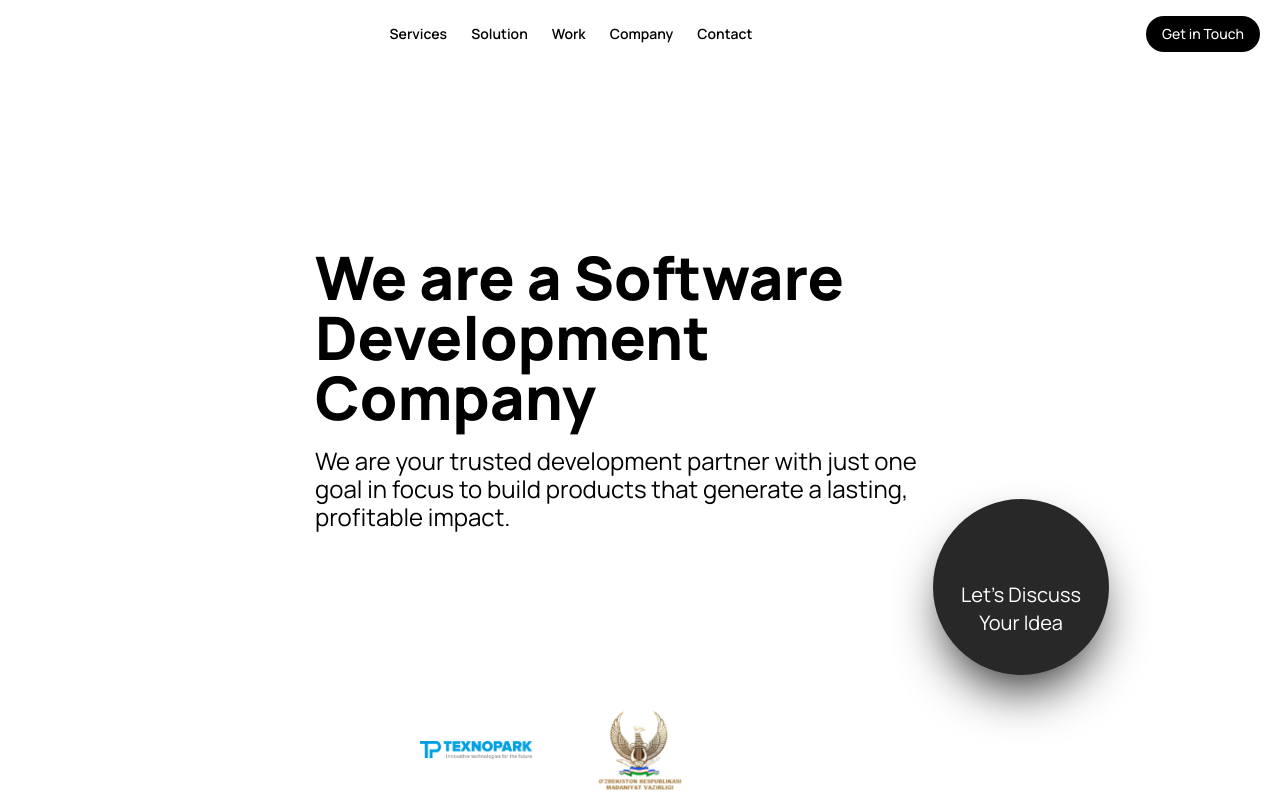
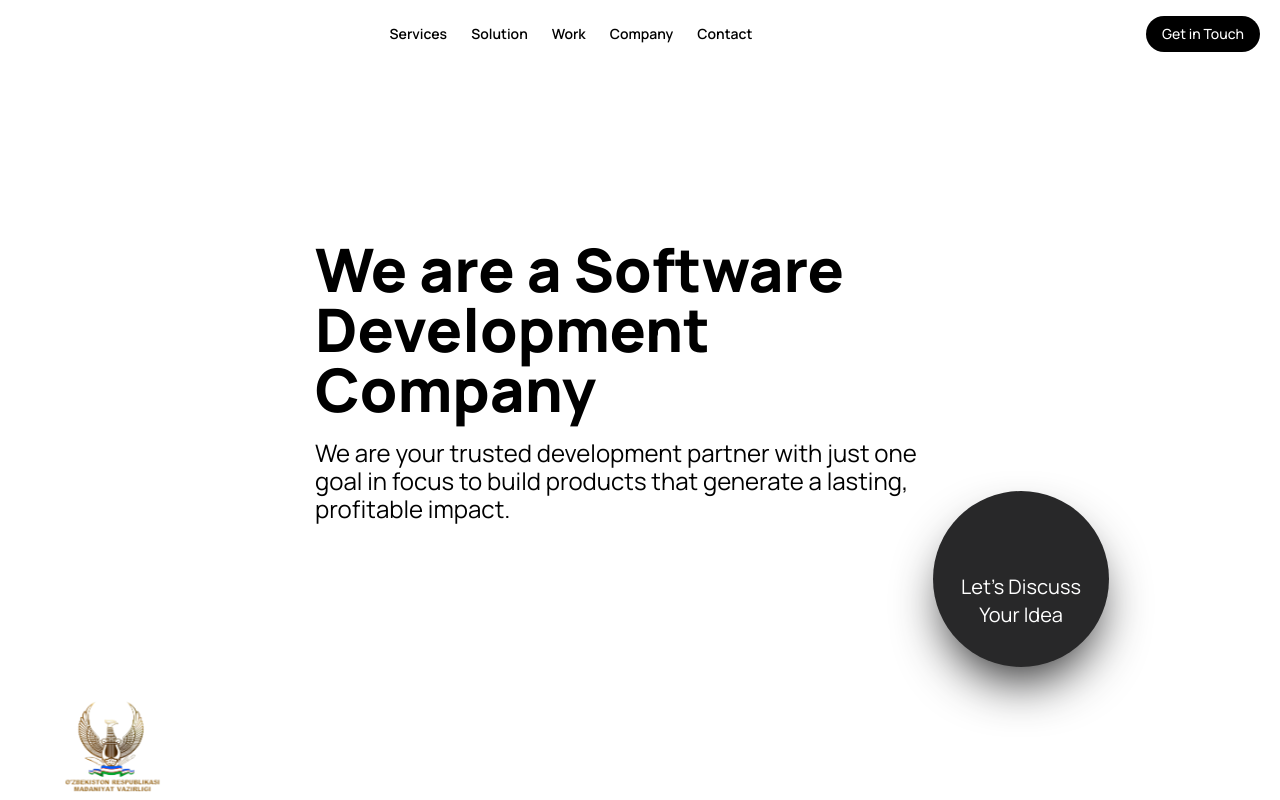
Before and after one commit to llcjustix/justix, a Next.js app: page / in a window 1280 px wide. Built offline with nearby package versions, Linux system fonts and the light colour scheme; some icons are missing.

Commit message:
changes in clients slider

```diff
--- a/components/clients-slider/clients-slider.tsx
+++ b/components/clients-slider/clients-slider.tsx
@@ -1,41 +1,24 @@
 "use client";
 
 import { clientsDatabase } from "@/database/clients";
-import { Swiper, SwiperSlide } from "swiper/react";
-import { Autoplay } from "swiper/modules";
 import Image from "next/image";
 import "swiper/css";
 
 const ClientsSlider = () => (
-  <div className="h-[90px] w-full">
-    <Swiper
-      loop
-      grabCursor
-      freeMode
-      centeredSlides
-      slidesPerView="auto"
-      spaceBetween={52}
-      speed={5000}
-      autoplay={{
-        delay: 1,
-        disableOnInteraction: false,
-      }}
-      modules={[Autoplay]}
-      className="w-full"
-    >
+  <div className="w-full py-2 px-2 relative overflow-hidden">
+    <div className="animate-infinite-slider flex gap-14 w-fit">
       {clientsDatabase.map((client) => (
-        <SwiperSlide key={client.name} className="!w-fit">
-          <div className="relative h-20 w-28">
-            <Image
-              fill
-              src={client.img}
-              alt={client.name}
-              className="object-contain object-center"
-            />
-          </div>
-        </SwiperSlide>
+        <div key={client.name} className="slide flex items-center justify-center">
+          <Image
+            src={client.img}
+            alt={client.name}
+            className="object-contain object-center max-h-[91px] max-w-[120px]"
+            width={120}
+            height={91}
+          />
+        </div>
       ))}
-    </Swiper>
+    </div>
   </div>
 );
 
--- a/tailwind.config.js
+++ b/tailwind.config.js
@@ -8,14 +8,16 @@ module.exports = {
   ],
   theme: {
     extend: {
+      keyframes: {
+        infiniteSlider: {
+          "0%": { transform: "translateX(0)" },
+          "100%": {
+            transform: "translateX(calc(-120px * 2))",
+          },
+        },
+      },
       animation: {
-        "infinite-scroll": "infinite-scroll 25s linear infinite",
-      },
-      keyframes: {
-        "infinite-scroll": {
-          from: { transform: "translateX(0)" },
-          to: { transform: "translateX(-100%)" },
-        },
+        "infinite-slider": "infiniteSlider 10s linear infinite",
       },
       colors: {
         black: "#000",
```
Also changed, not shown: app/(home)/page.tsx (renamed from app/page.tsx).
